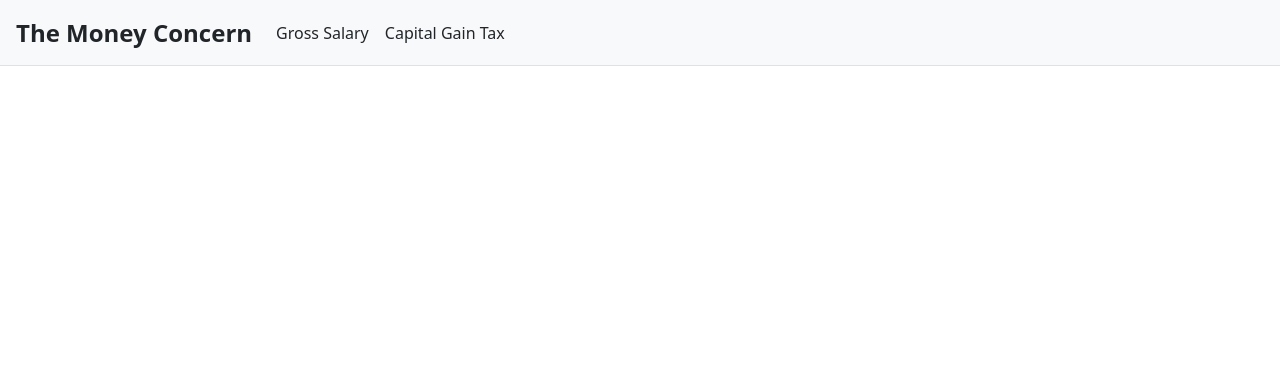
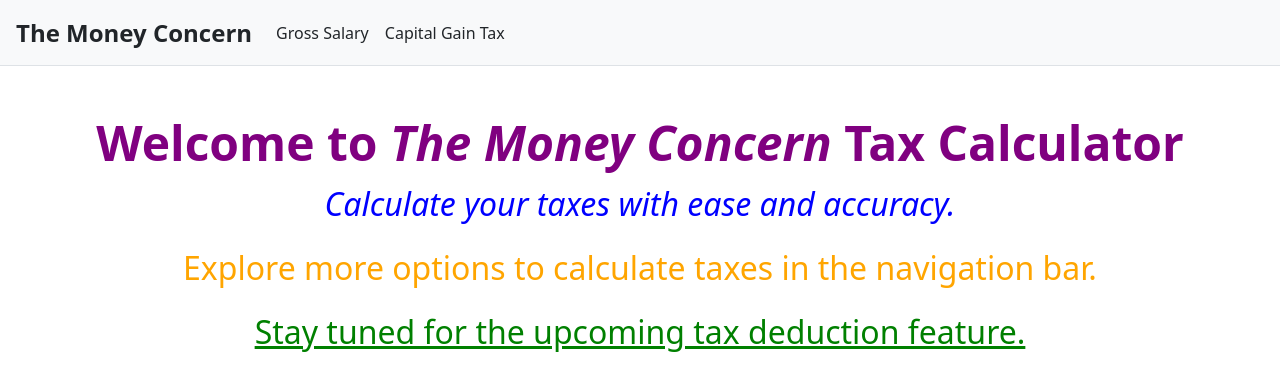
Before and after one commit to Sabarish-2/themoneyconcern, a React (Vite) app: page / in a window 1280 px wide. Shown: the top 390 px of the page. Built offline with nearby package versions, Linux system fonts and the light colour scheme.

Commit message:
Update routing paths and components - HashRouter

```diff
--- a/src/App.tsx
+++ b/src/App.tsx
@@ -1,4 +1,4 @@
-import { BrowserRouter, Route, Routes } from 'react-router-dom';
+import { HashRouter, Route, Routes } from 'react-router-dom';
 import NavBar from './components/NavBar';
 import GTICalPage from './pages/GTICalPage';
 import GCGCalPage from './pages/GCGCalPage';
@@ -8,18 +8,18 @@ import './App.css';
 function App() {
 
   return (
-    <BrowserRouter>
+    <HashRouter>
     <div>
       <NavBar />
       <br />
       <Routes>
-        <Route path="/themoneyconcern/gtical" element={<GTICalPage />} />
-        <Route path="/themoneyconcern/gcgcal" element={<GCGCalPage />} />
-        <Route path="/themoneyconcern" element={<HomePage />} />
-        <Route path="/themoneyconcern/*" element={<HomePage />} />
+        <Route path="/#/gtical" element={<GTICalPage />} />
+        <Route path="/#/gcgcal" element={<GCGCalPage />} />
+        <Route path="/#" element={<HomePage />} />
+        <Route path="/*" element={<HomePage />} />
       </Routes>
     </div >
-    </BrowserRouter>
+    </HashRouter>
   );
 }
 
--- a/src/components/NavBar.tsx
+++ b/src/components/NavBar.tsx
@@ -18,9 +18,9 @@ function NavBar() {
         // </Navbar>
         <div>
             <nav className="navbar navbar-expand-md navbar-light bg-light">
-                <Link className="navbar-brand" to="/themoneyconcern">The Money Concern</Link>
-                <Link className="nav-link" to="/themoneyconcern/gtical">Gross Salary</Link>
-                <Link className="nav-link" to="/themoneyconcern/gcgcal">Capital Gain Tax</Link>
+                <Link className="navbar-brand" to="/">The Money Concern</Link>
+                <Link className="nav-link" to="/gtical">Gross Salary</Link>
+                <Link className="nav-link" to="/gcgcal">Capital Gain Tax</Link>
             </nav>
         </div>
     );
```
